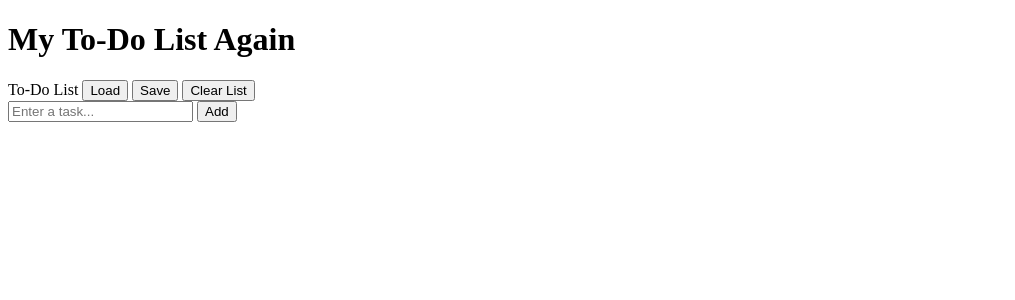
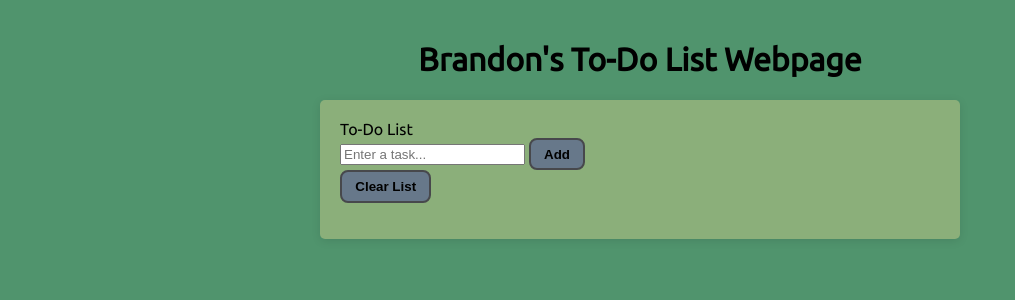
Before and after one commit to brandonkrabach/TODO, a Flask app: page / in a window 1280 px wide. Shown: the top 300 px of the page, without its empty margins (0-1015 px from the left). Run offline with Flask 3, Linux system fonts and the light colour scheme.

Commit message:
TLC
Got rid of uneccisary buttons, and played around with how it looks

```diff
--- a/templates/index.html
+++ b/templates/index.html
@@ -3,28 +3,70 @@
 	<head>
 		<meta charset="UTF-8" />
 		<meta name="viewport" content="width=device-width, initial-scale=1.0" />
-		<title>My To-Do List Two
-		</title>
+		<title>BK To-Do List Page</title>
+		<link href="https://fonts.googleapis.com/css2?family=Ubuntu&display=swap" rel="stylesheet">
 	<style>
+		body {
+				font-family: Ubuntu, sans-serif;
+				background-color: #50946d;
+				margin: 0;
+				padding: 20px;
+			}
 
+			h1 {
+				text-align: center;
+			}
+
+			#todo-container {
+				max-width: 600px;
+				margin: 0 auto;
+				background-color: #8baf7a;
+				padding: 20px;
+				border-radius: 5px;
+				box-shadow: 0 2px 10px rgba(0, 0, 0, 0.1);
+			}
+
+			ul {
+				list-style-type: none;
+				padding: 0;
+			}
+
+			li {
+				display: flex;
+				justify-content: space-between;
+				align-items: center;
+				padding: 10px;
+				border-bottom: 3px solid #289353;
+			}
+
+			button {
+				border: 2px solid #47484c;
+				border-radius: 8px;
+				background-color: #67788a;
+				color: rgb(0, 0, 0);
+				padding: 0.5em 1em;
+				font-weight: bold;
+				cursor: pointer;
+				transition: background-color 0.3s ease;
+			}
+			button:hover {
+				background-color: #386697;
+			}
 	</style>
 	</head>
 
 	<body>
-		<h1>My To-Do List Again</h1>
+		<h1>Brandon's To-Do List Webpage</h1>
 
 		<div id="todo-container">
 			<form id="todo-form">
-					<div class="controls">
-						<label for="todo-input">To-Do List</label>
-					<button type="load" onclick="loadFromLS()">Load </button>
-					<button type="save" onclick="saveToLS()">Save </button>
-					<button type="clear" onclick="clearAll()">Clear List </button>
-
-					</div>
+					<label for="todo-input">To-Do List</label>
+				<div>
 				<input type="text" id="todo-input" placeholder="Enter a task..." required> </input>
 
 				<button type="submit">Add </button>
+				</div>
+				<button type="clear" onclick="clearAll()">Clear List </button>
 			</form>
 			<ul id="todo-list"> </ul>
 		</div>
@@ -35,6 +77,7 @@
 			const input = document.getElementById("todo-input");
 			const list = document.getElementById("todo-list");
 
+			// Adding an event listener to the window object that listens for the load event
 			window.onload = function () {
 				loadFromLS();
 			};
@@ -48,7 +91,7 @@
 			}
 
 			function loadFromLS() {
-				list.innerHTML = "";  // Clear the list before loading
+				list.innerHTML = "";	// Clear the list before loading
 
 				const saved = localStorage.getItem("tasks");
 				if (saved) {
@@ -89,10 +132,10 @@
 
 			form.addEventListener("submit", function (event) {
 				event.preventDefault();
-				const task = input.value.trim();  // Trims off the extra spaces from the user's input and stores it within the constant "task"
+				const task = input.value.trim();	// Trims off the extra spaces from the user's input and stores it within the constant "task"
 				if (task !== "") {
 					addTaskToDom(task);
-					input.value = "";  // Setting the input box to ""
+					input.value = "";	// Setting the input box to ""
 					saveToLS();
 				}
 			});
```
